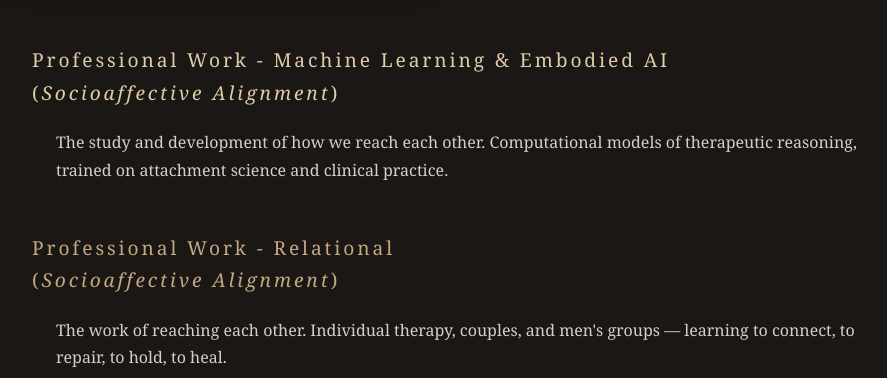
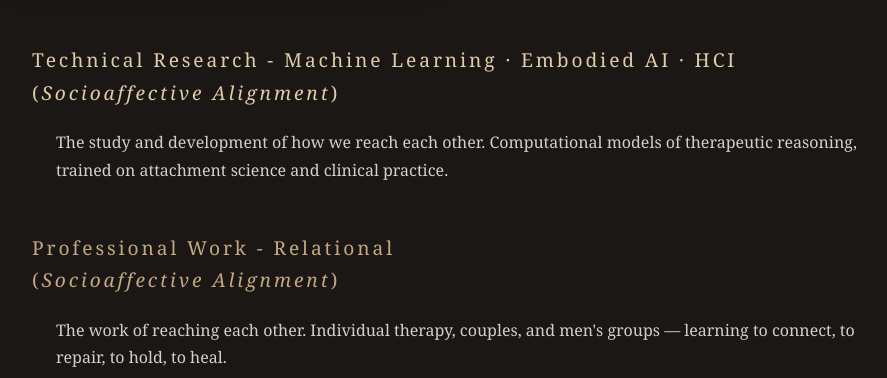
Before and after one commit to geosh5676/geosh5676.github.io, a Jekyll site: the page index.html, which Jekyll copies as it is, in a window 1280 px wide, cut to the strip 410-788 px from the top of the page. Shown: the whole strip, without its empty margins (190-1077 px from the left). Built offline with Jekyll 4.4.1, drawn with Linux system fonts in a browser that asks for light colours.

Commit message:
Rename ML section to Technical Research on landing page
Co-Authored-By: Claude Opus 4.5 <noreply@anthropic.com>

```diff
--- a/index.html
+++ b/index.html
@@ -245,7 +245,7 @@
         </header>
 
         <section id="professional-ml">
-            <h2><a href="professional.html">Professional Work - Machine Learning & Embodied AI</a><br>(<a href="/blog/2025/01/25/socioaffective-alignment-framework/"><em>Socioaffective&nbsp;Alignment</em></a>)</h2>
+            <h2><a href="professional.html">Technical Research - Machine Learning · Embodied AI · HCI</a><br>(<a href="/blog/2025/01/25/socioaffective-alignment-framework/"><em>Socioaffective&nbsp;Alignment</em></a>)</h2>
             <p>
                 The study and development of how we reach each other. Computational models of therapeutic reasoning, trained on attachment science and clinical practice.
             </p>
```
